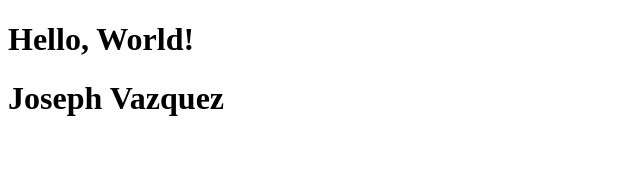
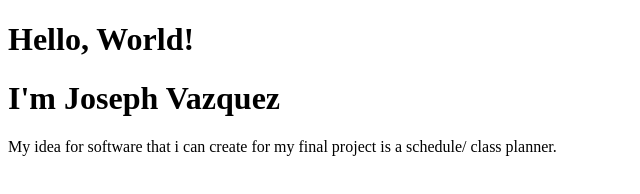
Before and after one commit to joseph-vazquez/CS3338-first-project, a plain HTML site: page index.html in a window 1280 px wide. Shown: the whole page, without its empty margins (0-640 px from the left). Drawn offline with Linux system fonts and the light colour scheme.

Commit message:
Updated Index

```diff
--- a/index.html
+++ b/index.html
@@ -1,12 +1,16 @@
 <!DOCTYPE html>
 <html lang="en">
+
 <head>
     <meta charset="UTF-8">
     <meta name="viewport" content="width=device-width, initial-scale=1.0">
     <title>My First Project</title>
 </head>
+
 <body>
     <h1>Hello, World!</h1>
-    <h1>Joseph Vazquez</h1>
+    <h1>I'm Joseph Vazquez</h1>
+    <p> My idea for software that i can create for my final project is a schedule/ class planner.</p>
 </body>
+
 </html>
```
